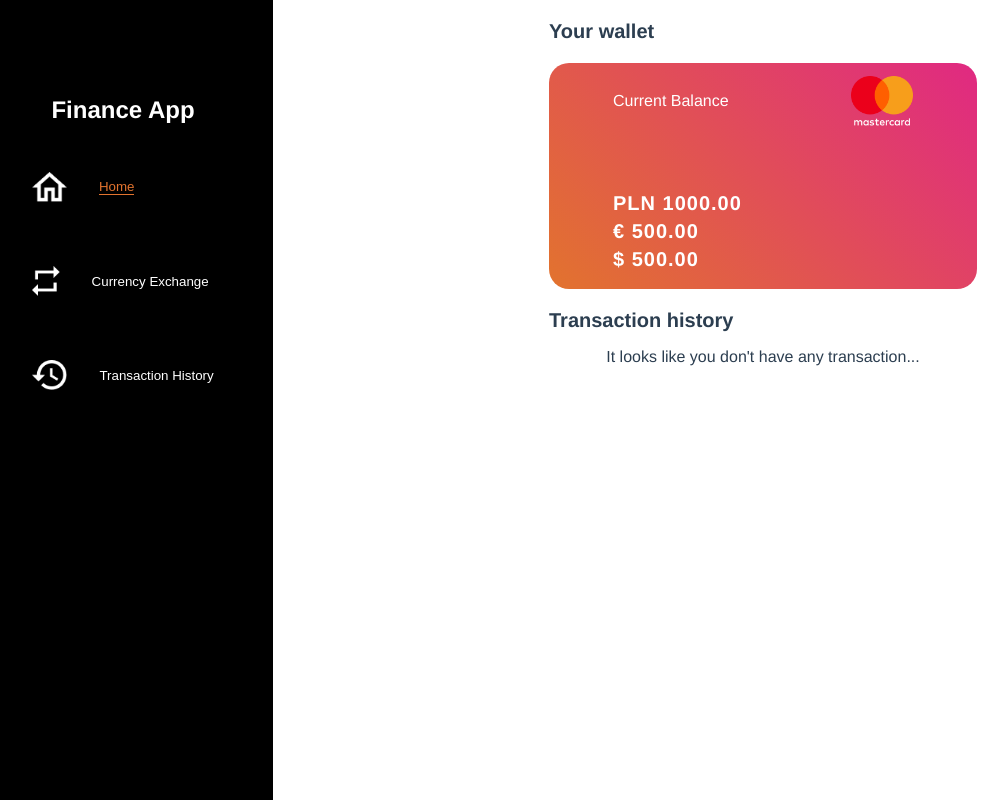
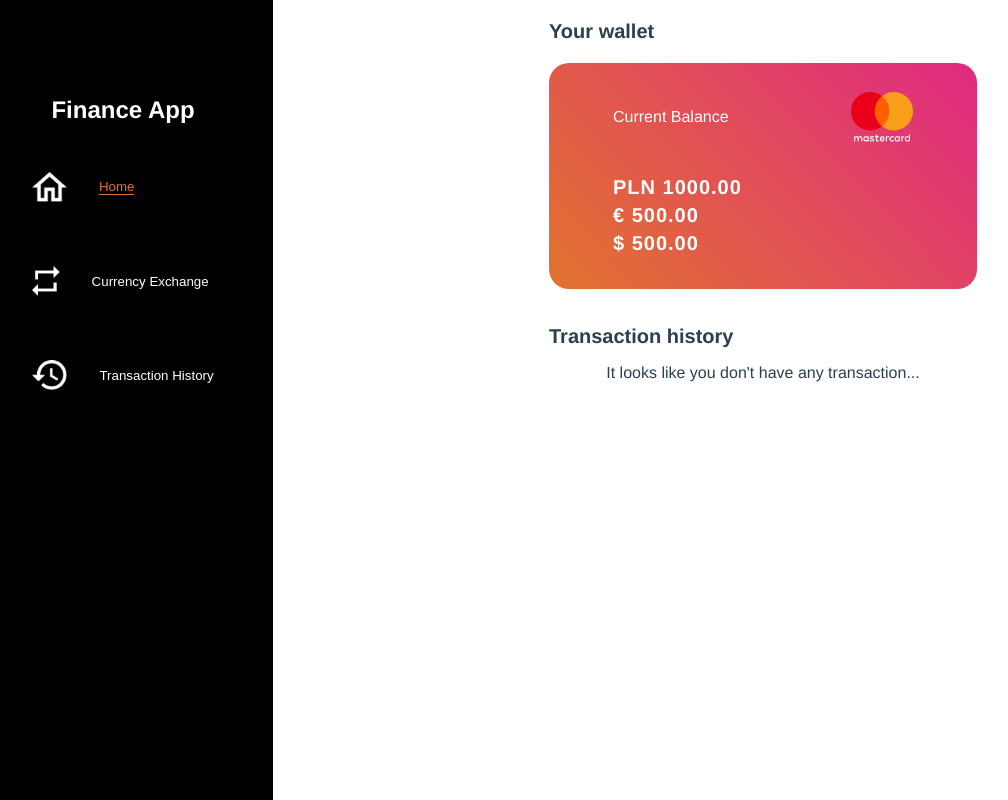
Before and after one commit to KarolChamski/Finance-App, a Vue app: page /home in a window 1280 px wide. Shown: the whole page, without its empty margins (27-1035 px from the left). Built offline with nearby package versions, Linux system fonts and the light colour scheme.

Commit message:
Changed homepage styles

```diff
--- a/src/components/pages/TheHome.vue
+++ b/src/components/pages/TheHome.vue
@@ -111,6 +111,10 @@
       display: flex;
       justify-content: space-between;
       color: #ffffff;
+      margin-top: 1rem;
+    }
+    &-box{
+      margin-bottom: 1rem;
     }
     &-balance {
       text-align: left;
@@ -139,6 +143,7 @@
       display: flex;
       align-items: center;
       justify-content: space-between;
+      margin-top: 1rem;
       &--link {
         color: #000;
       }
```
